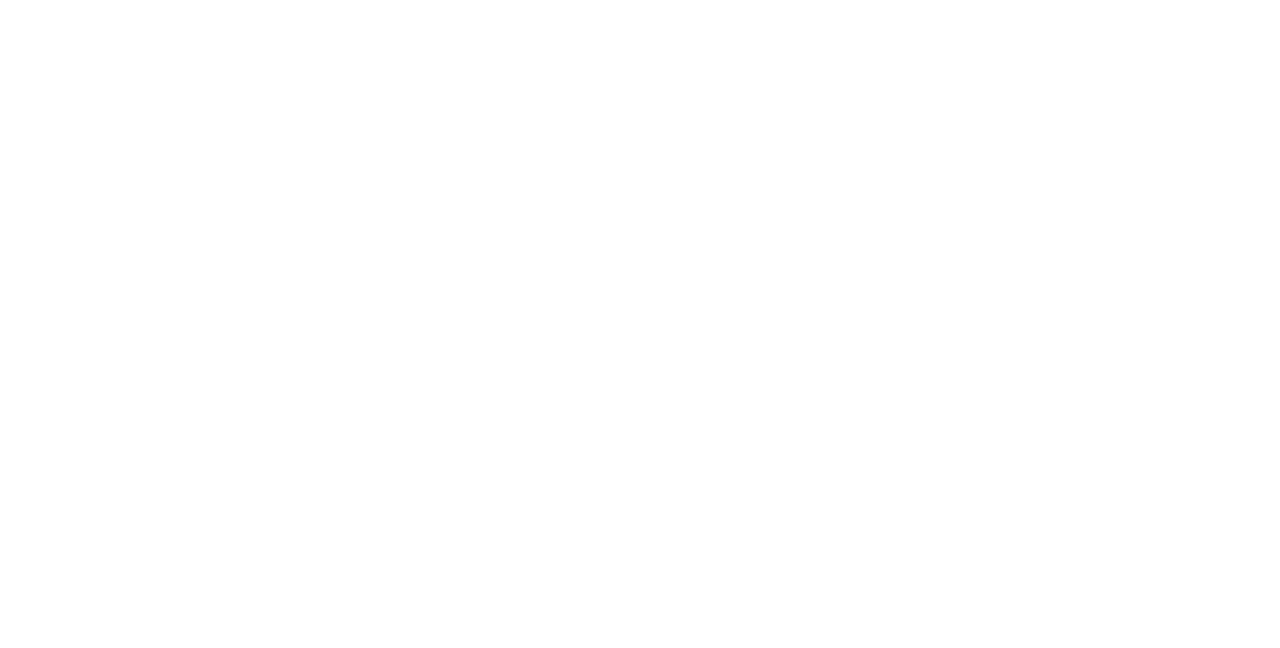
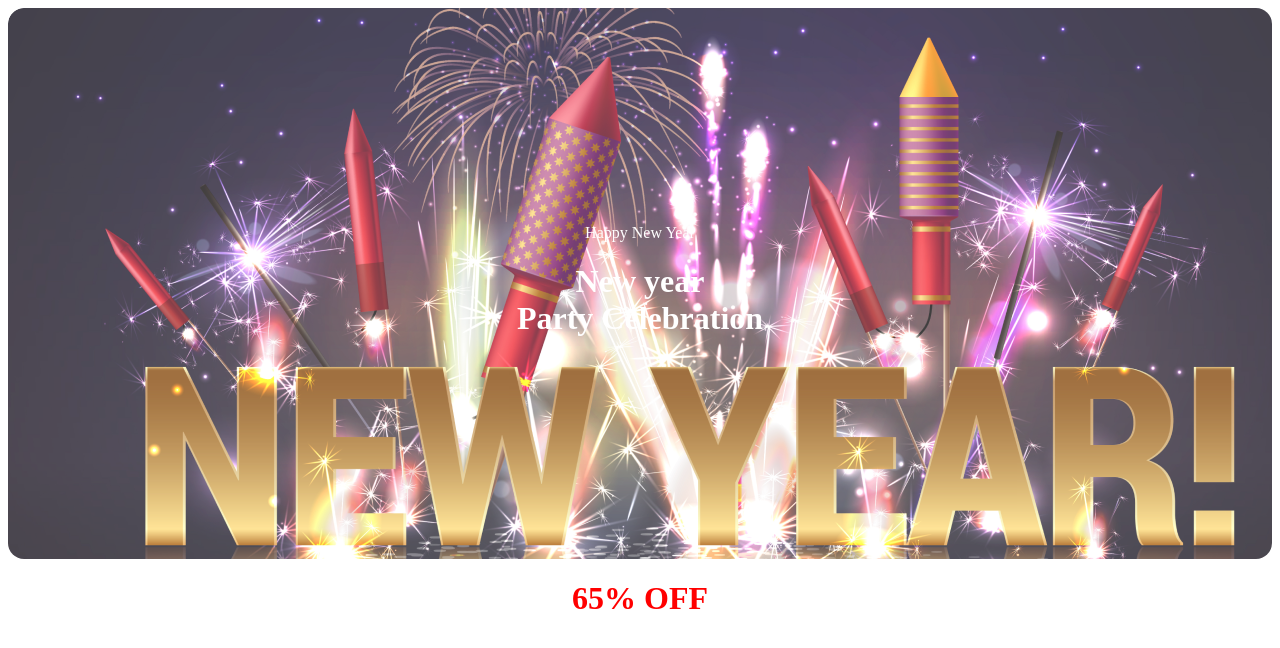
Before and after one commit to farhanarikta/new-year-offer, a plain HTML site: page index.html in a window 1280 px wide. Drawn offline with Linux system fonts and the light colour scheme.

Commit message:
banner section added

```diff
--- a/index.html
+++ b/index.html
@@ -4,9 +4,25 @@
     <meta charset="UTF-8">
     <meta name="viewport" content="width=device-width, initial-scale=1.0">
     <title>New-year-offer</title>
+
+    <link rel="stylesheet" href="styles/style.css">
 </head>
 <body>
-    <main></main>
+    <main>
+       <!-- //Banner Section// -->
+       <div class="banner">
+        <p>Happy New Year</p>
+        <h1>New year <br> Party Celebration
+
+        </h1>
+       </div>
+       <!-- //65% off section// -->
+       <div class="off">
+        <h1>65% OFF</h1>
+       </div>
+
+
+    </main>
     <footer></footer>
 </body>
 </html>
--- /dev/null
+++ b/styles/style.css
@@ -0,0 +1,17 @@
+.banner{
+ border:100px;
+ padding: 200px;
+ text: size 30px;
+
+ flex-shrink: 0;
+ border-radius: 16px;
+ color:white;
+ background-image: url('../resources/Banner\ Image.png');
+ background-size: 1320px,600px;
+ text-align: center;
+ opacity: 0.75;
+}
+.off{
+    color: red;
+    text-align: center;
+}
```
